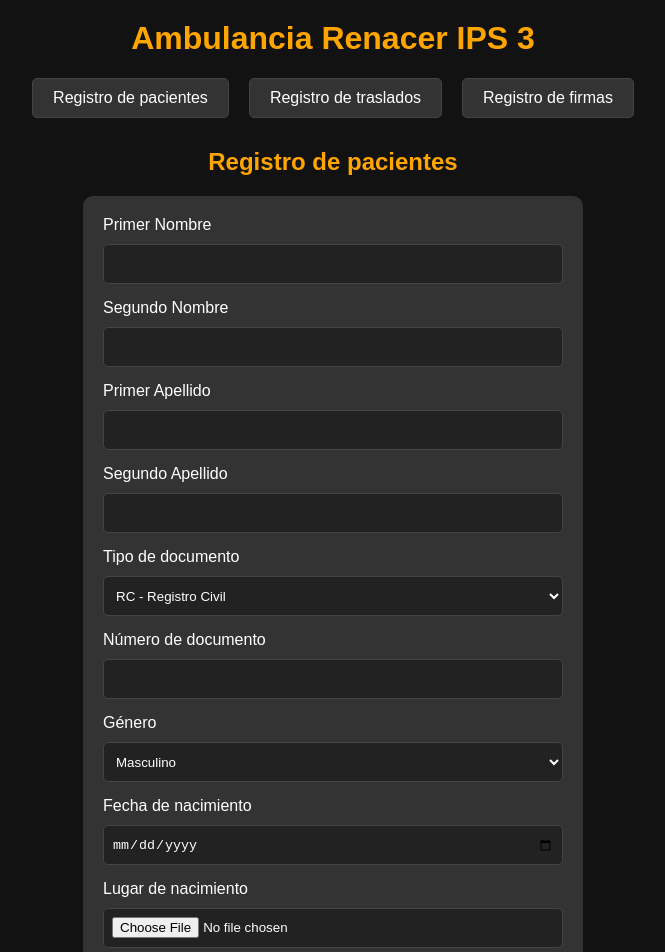
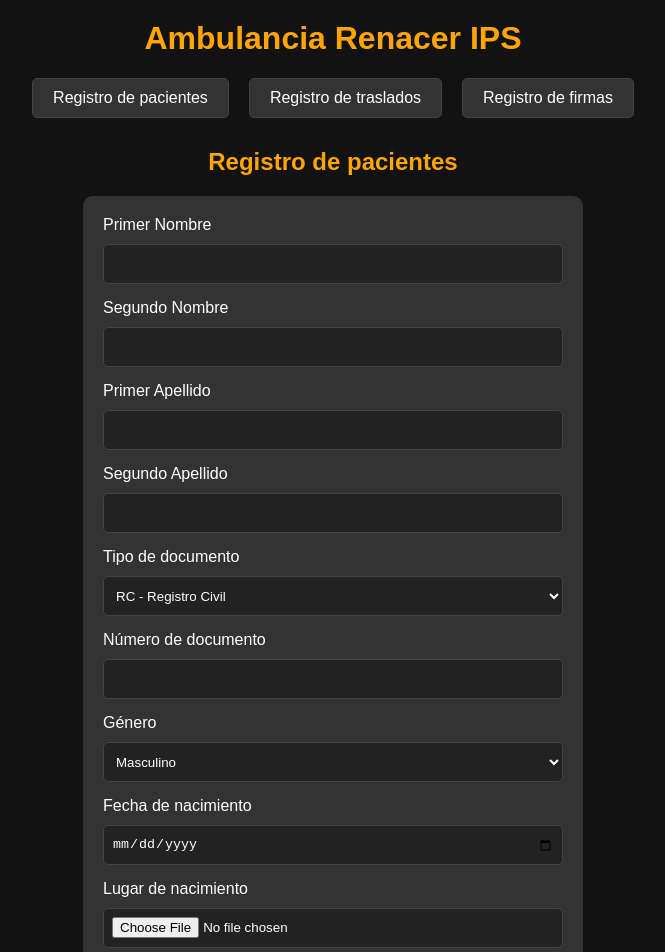
Before and after one commit to PruebaHCAmdbulance/PruebaHCAmdbulance.github.io, a plain HTML site: page index.html in a window 1280 px wide. Shown: the top 952 px of the page, without its empty margins (307-972 px from the left). Drawn offline with nearby package versions, Linux system fonts and the light colour scheme.

Commit message:
Update index.html

```diff
--- a/index.html
+++ b/index.html
@@ -164,10 +164,21 @@
       padding: 5; /* Elimina cualquier espacio interno */
     }
 
+
+        /* 🔹 Ajuste específico para campos de fecha y listas */
+        select,
+        input[type="date"],
+        input[type="time"],
+        input[type="datetime-local"] {
+            height: 40px;        /* 👈 altura exacta */
+            padding: 8px;        /* mantiene el espaciado interno */
+            line-height: 1.2;    /* centra el texto verticalmente */
+        }
+
     </style>
 </head>
 <body>
-    <h1>Ambulancia Renacer IPS 3</h1>
+    <h1>Ambulancia Renacer IPS</h1>
 
     <div class="tabs">
         <div class="tab" onclick="showContent('registro-pacientes')">Registro de pacientes</div>
```
